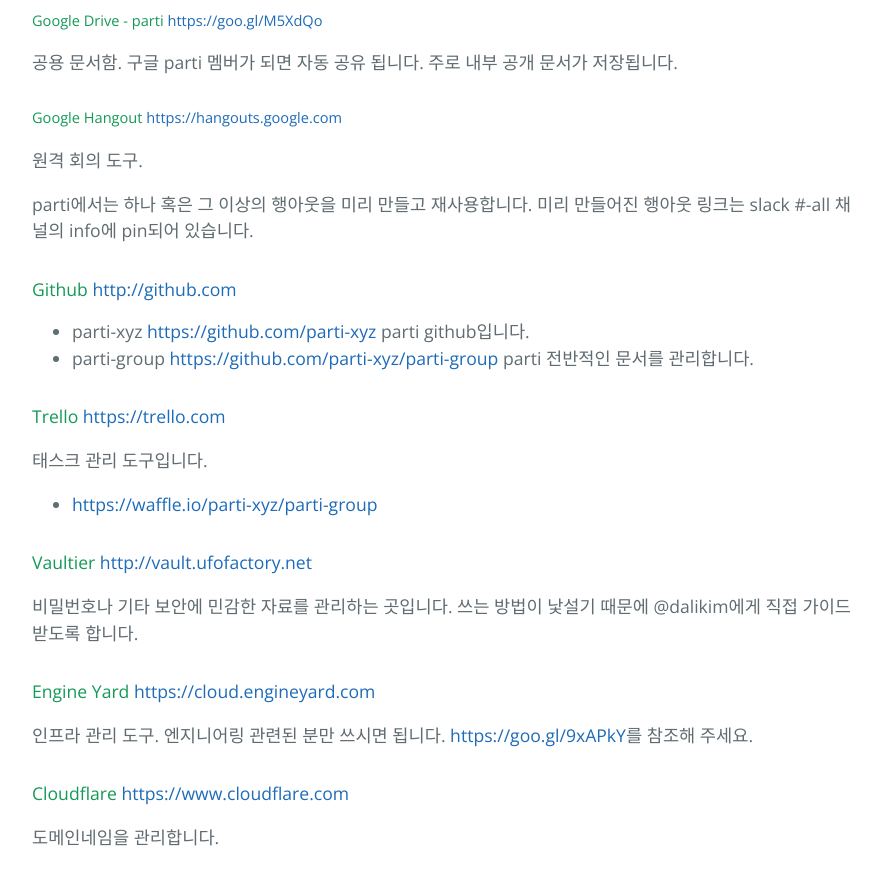
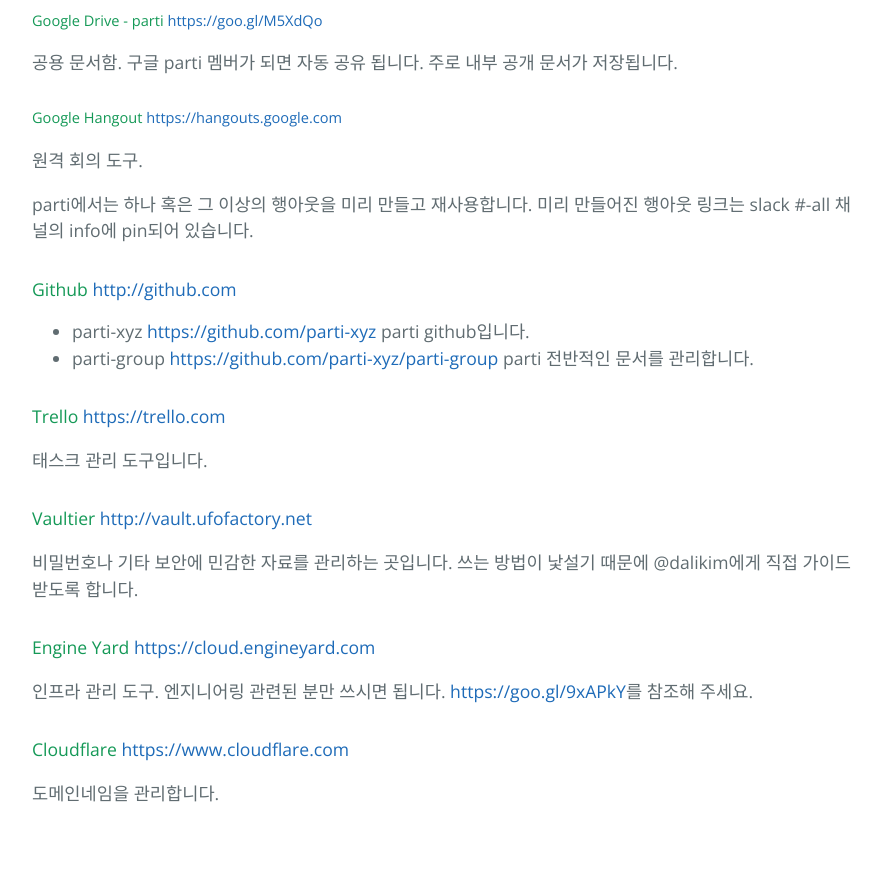
Before and after one commit to parti-coop/parti-group, a Jekyll site: the page built from docs/process.md, in a window 1280 px wide and 900 px high, scrolled down 3589 px. Shown: the top 885 px of the window, without its empty margins (192-1073 px from the left). Built offline with Jekyll 4.4.1, drawn with Linux system fonts in a browser that asks for light colours; after the commit the page ends 4445 px from its top, so only the background shows below that.

Commit message:
Updated process.md

```diff
--- a/docs/process.md
+++ b/docs/process.md
@@ -138,8 +138,6 @@
 
 태스크 관리 도구입니다.
 
-- <https://waffle.io/parti-xyz/parti-group>
-
 #### Vaultier <http://vault.ufofactory.net>
 
 비밀번호나 기타 보안에 민감한 자료를 관리하는 곳입니다. 쓰는 방법이 낯설기 때문에 @dalikim에게 직접 가이드 받도록 합니다.
```
